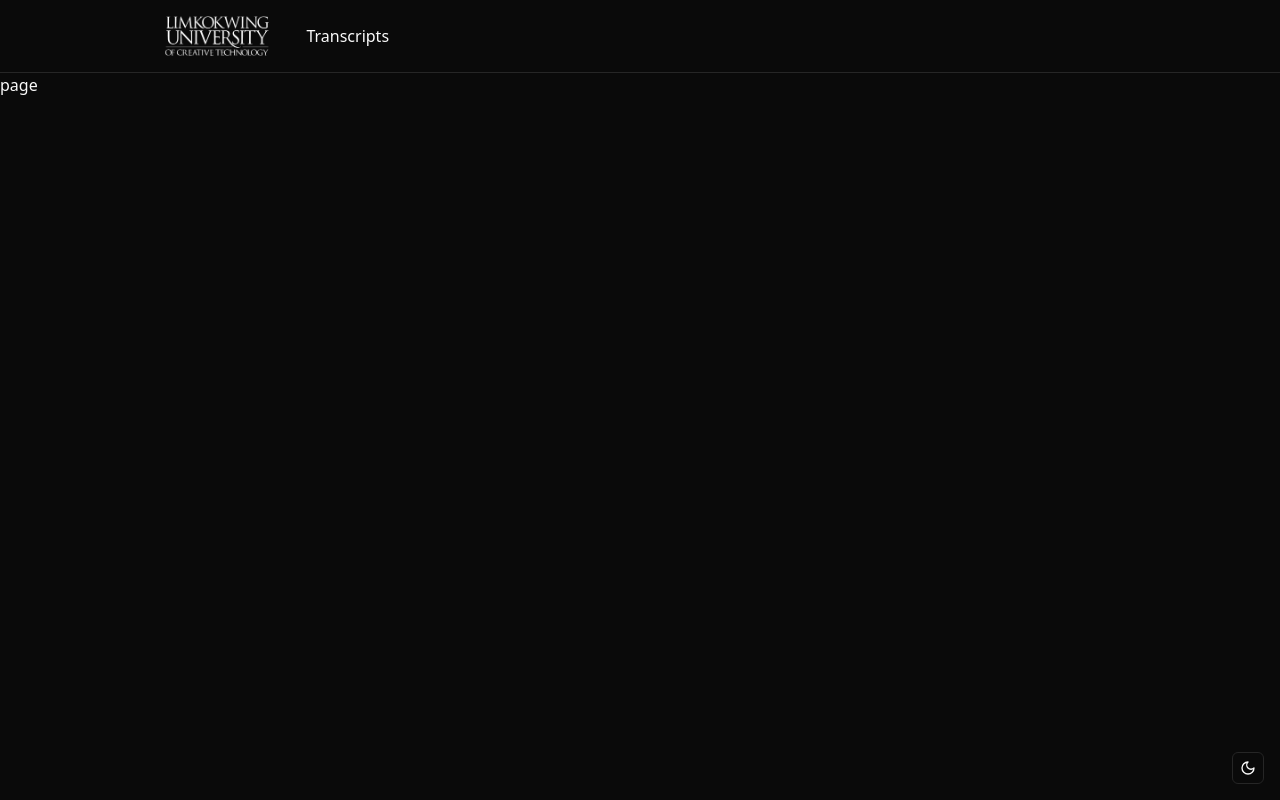
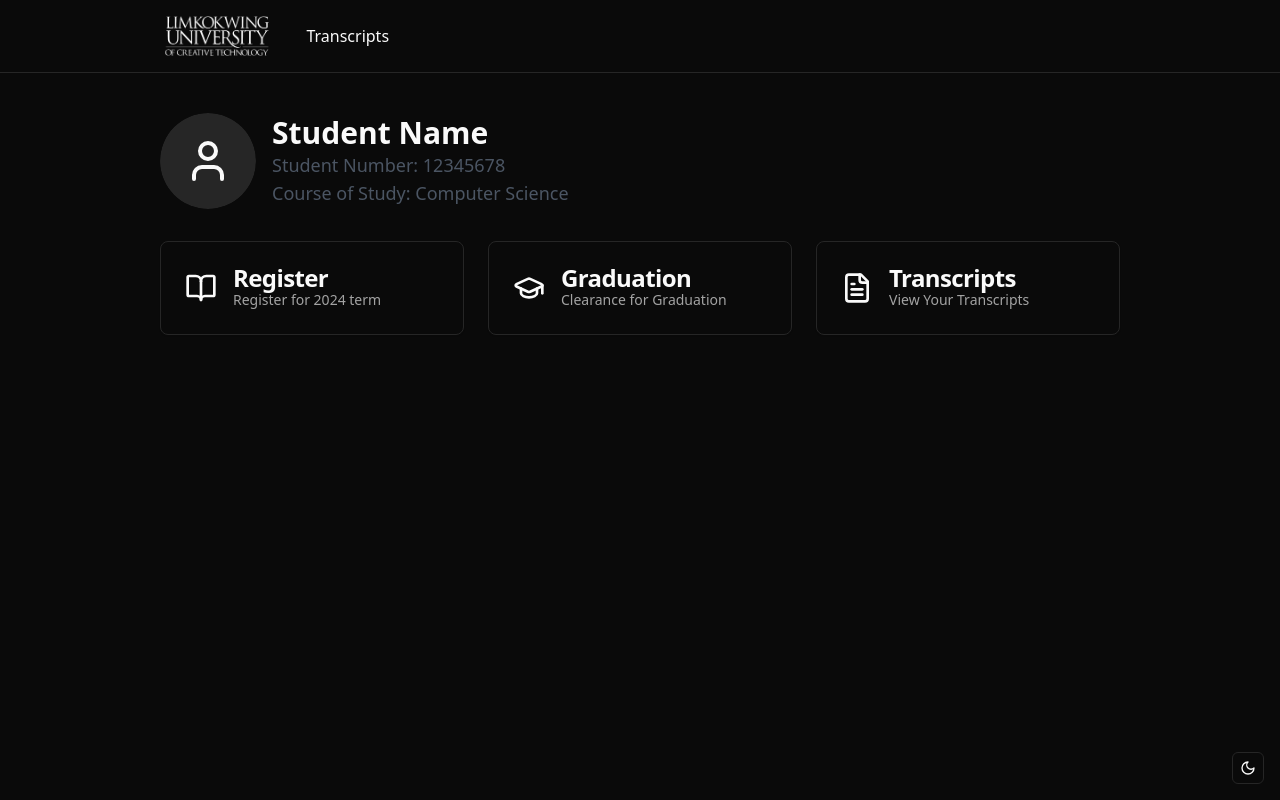
Before and after one commit to ntholi/graduation-clearance, a Next.js app: page / in a window 1280 px wide. Built offline with nearby package versions, Linux system fonts and the light colour scheme; no server answers.

Commit message:
Init home page

```diff
--- a/src/app/(main)/base/page.tsx
+++ /dev/null
@@ -1,12 +0,0 @@
-import { auth } from '@/auth';
-import { Button } from '@/components/ui/button';
-
-export default async function Home() {
-  const session = await auth();
-  return (
-    <div>
-      <pre>{JSON.stringify(session, null, 2)}</pre>
-      <Button> Click me</Button>
-    </div>
-  );
-}
--- a/src/app/(main)/page.tsx
+++ b/src/app/(main)/page.tsx
@@ -1,5 +1,77 @@
-import React from 'react';
+import { auth } from '@/auth';
+import { Avatar, AvatarFallback, AvatarImage } from '@/components/ui/avatar';
+import {
+  Card,
+  CardHeader,
+  CardTitle,
+  CardDescription,
+} from '@/components/ui/card';
+import Container from '@/components/ui/container';
+import { User, BookOpen, GraduationCap, FileText } from 'lucide-react';
+import Link from 'next/link';
 
-export default function page() {
-  return <div>page</div>;
+export default async function Home() {
+  const session = await auth();
+  const user = session?.user;
+
+  const links = [
+    {
+      title: 'Register',
+      description: 'Register for 2024 term',
+      href: '/register',
+      icon: BookOpen,
+    },
+    {
+      title: 'Graduation',
+      description: 'Clearance for Graduation',
+      href: '/graduation',
+      icon: GraduationCap,
+    },
+    {
+      title: 'Transcripts',
+      description: 'View Your Transcripts',
+      href: '/transcripts',
+      icon: FileText,
+    },
+  ];
+
+  return (
+    <Container className='mt-10'>
+      <div className='flex items-center mb-8 space-x-4'>
+        <Avatar className='size-24'>
+          <AvatarImage src={user?.image || undefined} />
+          <AvatarFallback>
+            <User className='size-12' />
+          </AvatarFallback>
+        </Avatar>
+        <div>
+          <h1 className='text-3xl font-bold'>{user?.name || 'Student Name'}</h1>
+          <p className='text-lg text-gray-600'>
+            Student Number: {user?.id || '12345678'}
+          </p>
+          <p className='text-lg text-gray-600'>
+            Course of Study: Computer Science
+          </p>
+        </div>
+      </div>
+
+      <div className='grid grid-cols-1 md:grid-cols-3 gap-6'>
+        {links.map((link) => (
+          <Link key={link.title} href={link.href}>
+            <Card className='hover:shadow-lg transition-shadow'>
+              <CardHeader>
+                <div className='flex items-center space-x-4'>
+                  <link.icon className='size-8 text-primary' />
+                  <div>
+                    <CardTitle>{link.title}</CardTitle>
+                    <CardDescription>{link.description}</CardDescription>
+                  </div>
+                </div>
+              </CardHeader>
+            </Card>
+          </Link>
+        ))}
+      </div>
+    </Container>
+  );
 }
--- /dev/null
+++ b/src/components/ui/card.tsx
@@ -0,0 +1,79 @@
+import * as React from "react"
+
+import { cn } from "@/lib/utils"
+
+const Card = React.forwardRef<
+  HTMLDivElement,
+  React.HTMLAttributes<HTMLDivElement>
+>(({ className, ...props }, ref) => (
+  <div
+    ref={ref}
+    className={cn(
+      "rounded-lg border bg-card text-card-foreground shadow-sm",
+      className
+    )}
+    {...props}
+  />
+))
+Card.displayName = "Card"
+
+const CardHeader = React.forwardRef<
+  HTMLDivElement,
+  React.HTMLAttributes<HTMLDivElement>
+>(({ className, ...props }, ref) => (
+  <div
+    ref={ref}
+    className={cn("flex flex-col space-y-1.5 p-6", className)}
+    {...props}
+  />
+))
+CardHeader.displayName = "CardHeader"
+
+const CardTitle = React.forwardRef<
+  HTMLParagraphElement,
+  React.HTMLAttributes<HTMLHeadingElement>
+>(({ className, ...props }, ref) => (
+  <h3
+    ref={ref}
+    className={cn(
+      "text-2xl font-semibold leading-none tracking-tight",
+      className
+    )}
+    {...props}
+  />
+))
+CardTitle.displayName = "CardTitle"
+
+const CardDescription = React.forwardRef<
+  HTMLParagraphElement,
+  React.HTMLAttributes<HTMLParagraphElement>
+>(({ className, ...props }, ref) => (
+  <p
+    ref={ref}
+    className={cn("text-sm text-muted-foreground", className)}
+    {...props}
+  />
+))
+CardDescription.displayName = "CardDescription"
+
+const CardContent = React.forwardRef<
+  HTMLDivElement,
+  React.HTMLAttributes<HTMLDivElement>
+>(({ className, ...props }, ref) => (
+  <div ref={ref} className={cn("p-6 pt-0", className)} {...props} />
+))
+CardContent.displayName = "CardContent"
+
+const CardFooter = React.forwardRef<
+  HTMLDivElement,
+  React.HTMLAttributes<HTMLDivElement>
+>(({ className, ...props }, ref) => (
+  <div
+    ref={ref}
+    className={cn("flex items-center p-6 pt-0", className)}
+    {...props}
+  />
+))
+CardFooter.displayName = "CardFooter"
+
+export { Card, CardHeader, CardFooter, CardTitle, CardDescription, CardContent }
```
